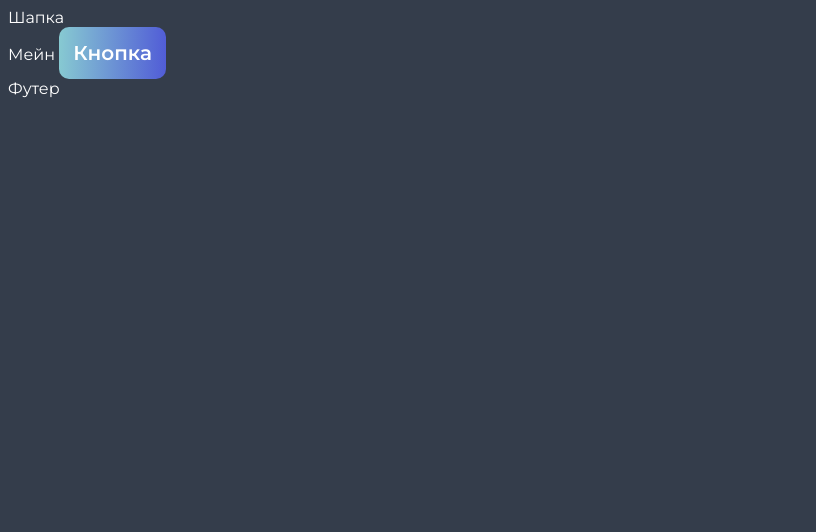
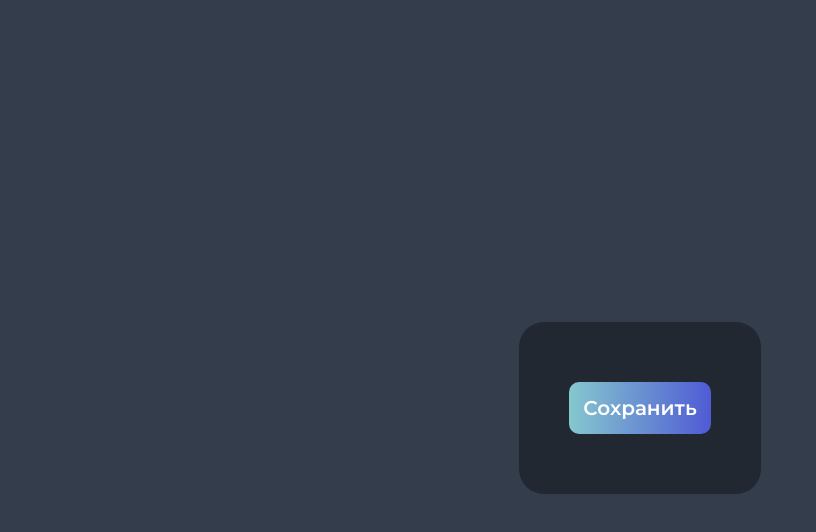
Before and after one commit to KerishT/vue-app, a Vue app: page / in a window 1280 px wide. Shown: the top 532 px of the page, without its empty margins (0-816 px from the left). Built offline with nearby package versions, Linux system fonts and the light colour scheme.

Commit message:
Сборка app

```diff
--- a/src/App.vue
+++ b/src/App.vue
@@ -3,11 +3,15 @@
 </script>
 
 <template>
-  <header>Шапка</header>
-  <main>
-    Мейн <Button>Кнопка</Button>
+  <main class="main">
+    <Button>Сохранить</Button>
   </main>
-  <footer>Футер</footer>
 </template>
 
-<style scoped></style>
+<style scoped>
+.main {
+  background: var(--color-bg-main);
+  padding: 60px 50px;
+  border-radius: 25px;
+}
+</style>
--- a/src/style.css
+++ b/src/style.css
@@ -25,4 +25,8 @@
   -webkit-font-smoothing: antialiased;
   -moz-osx-font-smoothing: grayscale;
   background-color: var(--color-bg);
+
+  display: grid;
+  place-items: center;
+  min-height: 100vh;
 }
```
